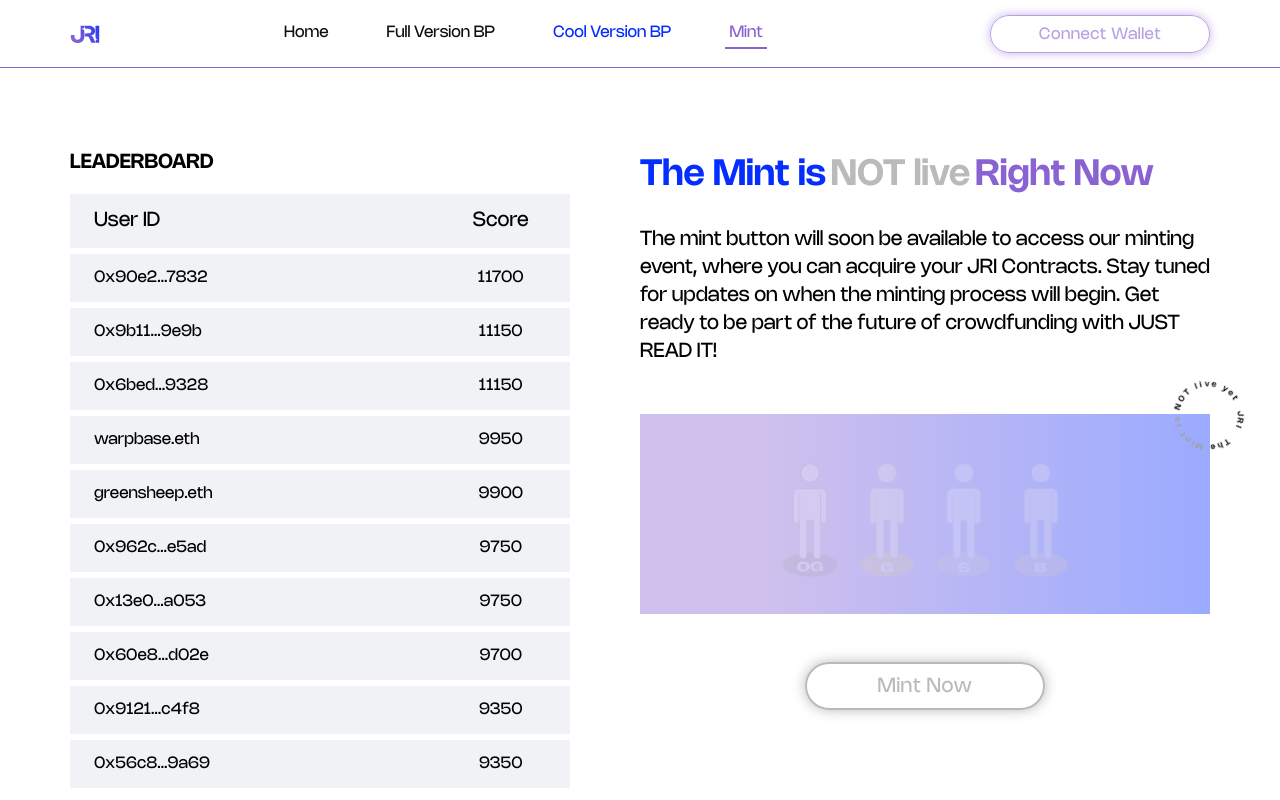
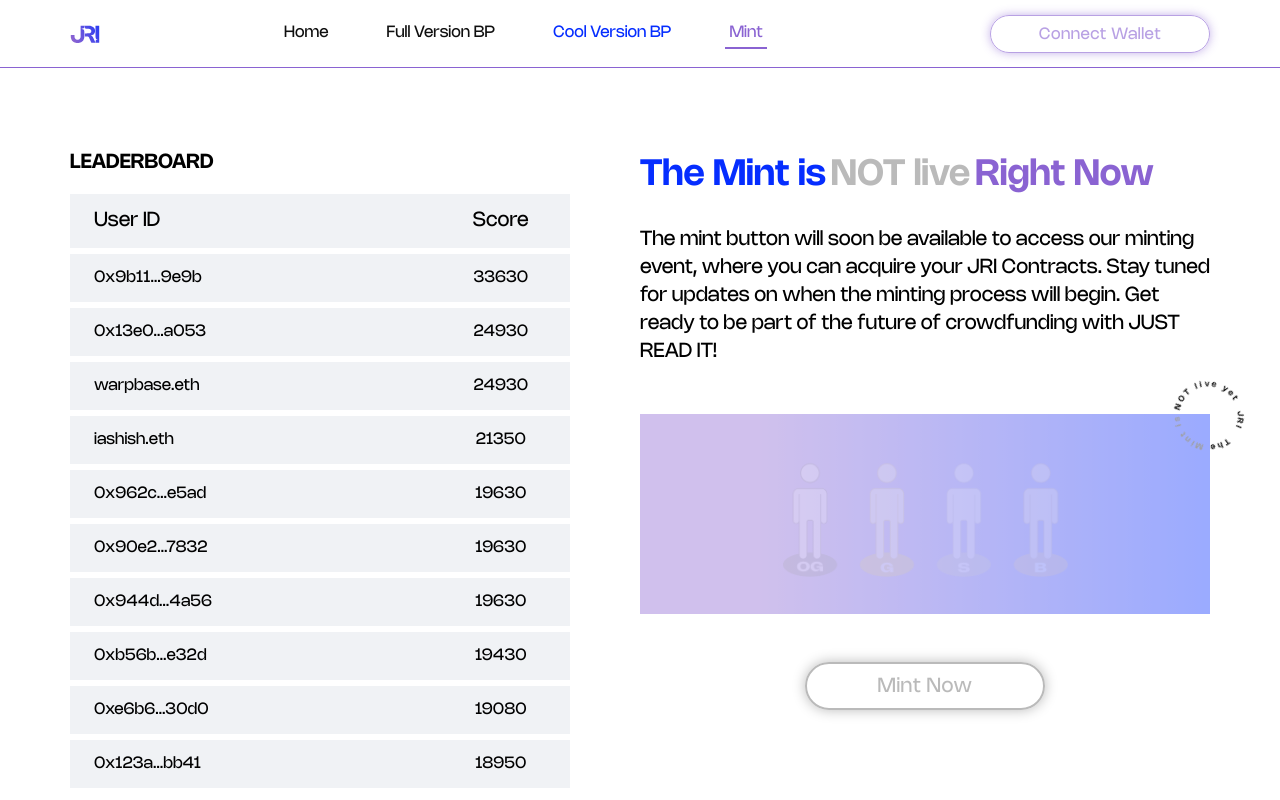
Before and after one commit to kasra-habibbeygi/JRI, a React (Vite) app: page /mint in a window 1280 px wide. Shown: the top 800 px of the page. Built offline with nearby package versions, Linux system fonts and the light colour scheme.

Commit message:
feat: change leader board, linkedin and etc.

```diff
--- a/src/commons/components/white-list/whiteList.tsx
+++ b/src/commons/components/white-list/whiteList.tsx
@@ -53,9 +53,9 @@ const WhiteList = () => {
                                 <span className='bronze'>10000 Bronze Tier</span>
                             </td>
                         </div>
-                        <ProgressBar percent={(88 * 100) / 11100}>
+                        <ProgressBar percent={(197 * 100) / 11100}>
                             <span className='progress-line'></span>
-                            <div className='text'>88/11100</div>
+                            <div className='text'>197/11100</div>
                         </ProgressBar>
                     </div>
                 </div>
--- a/src/pages/full-version/fullVersion.tsx
+++ b/src/pages/full-version/fullVersion.tsx
@@ -939,8 +939,8 @@ const FullVersion = () => {
                 <h4 id='Team-Members'>Team Members:</h4>
                 <ul className='team-field'>
                     <li>
-                        S. Sepehrnoush - CEO
-                        <a href='https://www.linkedin.com/in/s-sepehrnoush/' target='_blank'>
+                        H. Karimi - CEO
+                        <a href='https://www.linkedin.com/in/karimi-hamid/' target='_blank'>
                             LinkedIn
                         </a>
                     </li>
@@ -963,8 +963,8 @@ const FullVersion = () => {
                         </a>
                     </li>
                     <li>
-                        H. Karimi - Lead Developer
-                        <a href='https://www.linkedin.com/in/karimi-hamid/' target='_blank'>
+                        S. Sepehrnoush - Lead Developer
+                        <a href='https://www.linkedin.com/in/s-sepehrnoush/' target='_blank'>
                             LinkedIn
                         </a>
                     </li>
--- a/src/pages/mint/components/header.tsx
+++ b/src/pages/mint/components/header.tsx
@@ -81,44 +81,44 @@ const Header = () => {
                                 </li>
                             ))} */}
                         <li>
-                            <span>0x90e2…7832</span>
-                            <span>11700</span>
+                            <span>0x9b11…9e9b</span>
+                            <span>33630</span>
                         </li>
                         <li>
-                            <span>0x9b11…9e9b</span>
-                            <span>11150</span>
-                        </li>
-                        <li>
-                            <span>0x6bed…9328</span>
-                            <span>11150</span>
+                            <span>0x13e0…a053</span>
+                            <span>24930</span>
                         </li>
                         <li>
                             <span>warpbase.eth</span>
-                            <span>9950</span>
+                            <span>24930</span>
                         </li>
                         <li>
-                            <span>greensheep.eth</span>
-                            <span>9900</span>
+                            <span>iashish.eth</span>
+                            <span>21350</span>
                         </li>
                         <li>
                             <span>0x962c…e5ad</span>
-                            <span>9750</span>
+                            <span>19630</span>
                         </li>
                         <li>
-                            <span>0x13e0…a053</span>
-                            <span>9750</span>
+                            <span>0x90e2…7832</span>
+                            <span>19630</span>
                         </li>
                         <li>
-                            <span>0x60e8…d02e</span>
-                            <span>9700</span>
+                            <span>0x944d…4a56</span>
+                            <span>19630</span>
                         </li>
                         <li>
-                            <span>0x9121…c4f8</span>
-                            <span>9350</span>
+                            <span>0xb56b…e32d</span>
+                            <span>19430</span>
                         </li>
                         <li>
-                            <span>0x56c8…9a69</span>
-                            <span>9350</span>
+                            <span>0xe6b6…30d0</span>
+                            <span>19080</span>
+                        </li>
+                        <li>
+                            <span>0x123a…bb41</span>
+                            <span>18950</span>
                         </li>
                     </ul>
                 </div>
```
Also changed, not shown: 1 other file (tests, documents, lock files or other folders).
